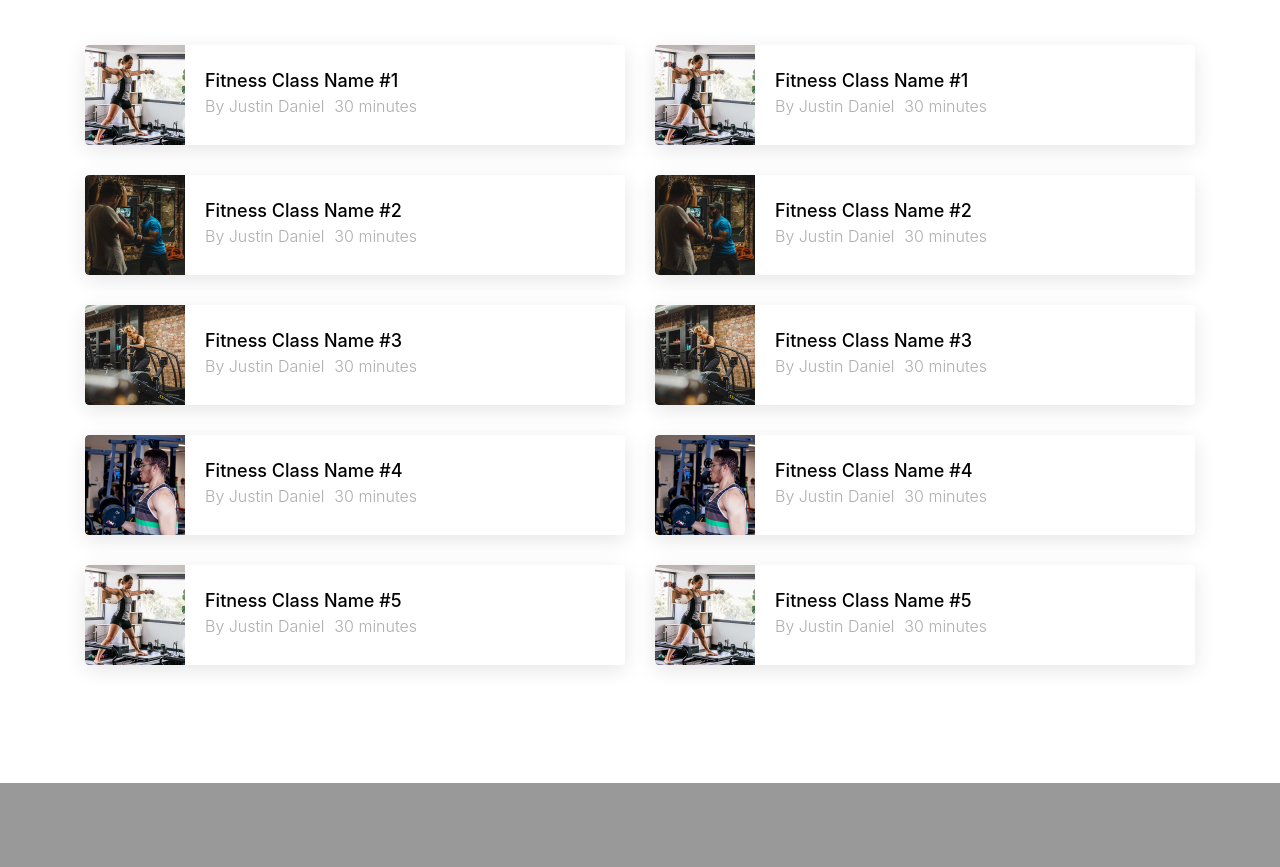
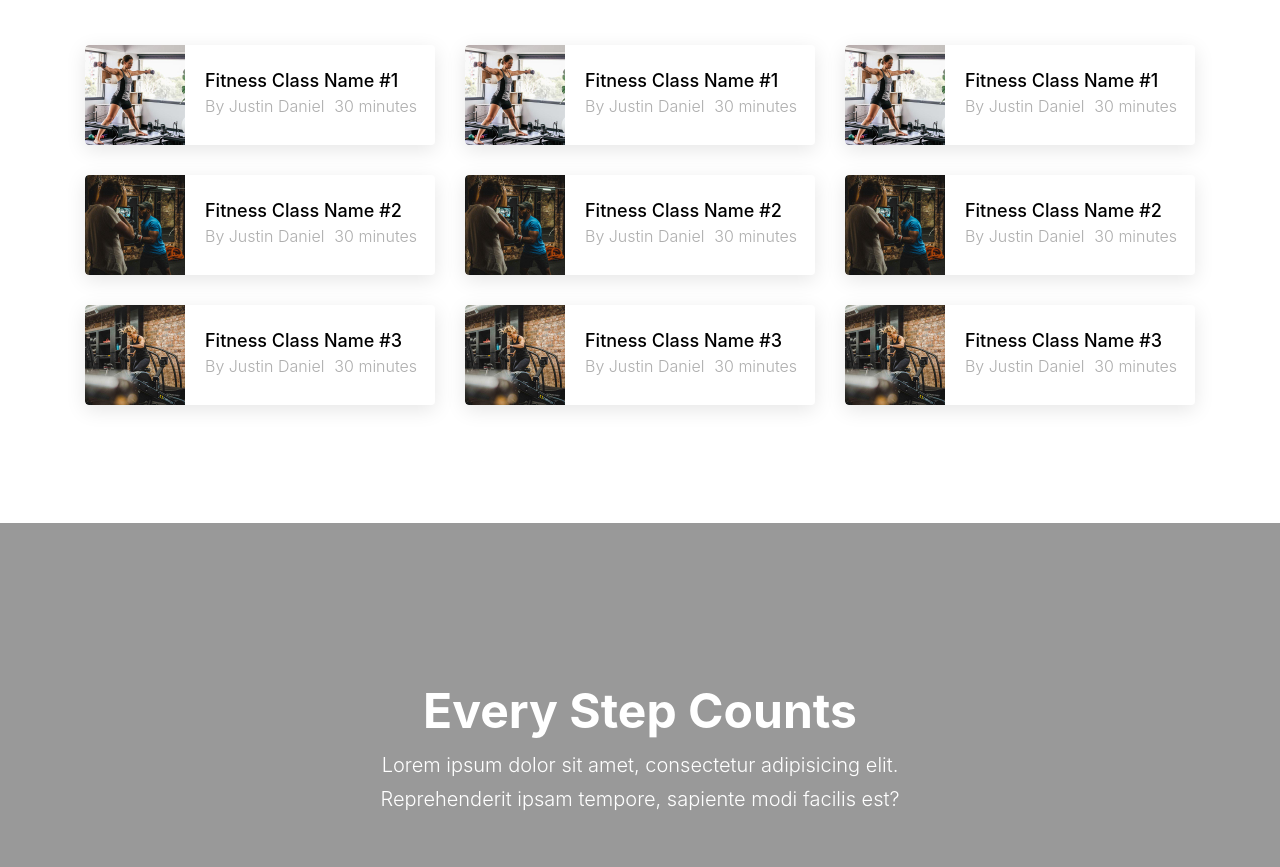
Before and after one commit to Kanyapak21/my-ecommerce-site, a plain HTML site: page index.html in a window 1280 px wide. Shown: the part 2600-3467 px from the top of the page. Drawn offline with Linux system fonts and the light colour scheme; files whose address does not match are found by name; a web font is replaced by a local one.

Commit message:
practices lab2

```diff
--- a/index.html
+++ b/index.html
@@ -194,7 +194,7 @@
           </div>
         </div>
         <div class="row">
-          <div class="col-lg-6">
+          <div class="col-lg-4">
             <div class="class-item d-flex align-items-center">
               <a href="single.html" class="class-item-thumbnail">
                 <img src="images/img_1.jpg" alt="Image">
@@ -231,33 +231,15 @@
               </div>
             </div>
 
-            <div class="class-item d-flex align-items-center">
-              <a href="single.html" class="class-item-thumbnail">
-                <img src="images/img_4.jpg" alt="Image">
-              </a>
-              <div class="class-item-text">
-
-                <h2><a href="single.html">Fitness Class Name #4</a></h2>
-                <span>By Justin Daniel</span>,
-                <span>30 minutes</span>
-              </div>
-            </div>
-
-            <div class="class-item d-flex align-items-center">
-              <a href="single.html" class="class-item-thumbnail">
-                <img src="images/img_1.jpg" alt="Image">
-              </a>
-              <div class="class-item-text">
-
-                <h2><a href="single.html">Fitness Class Name #5</a></h2>
-                <span>By Justin Daniel</span>,
-                <span>30 minutes</span>
-              </div>
-            </div>
-
-
-          </div>
-          <div class="col-lg-6">
+
+
+
+
+
+
+
+            </div>
+            <div class="col-lg-4">
               <div class="class-item d-flex align-items-center">
                 <a href="single.html" class="class-item-thumbnail">
                   <img src="images/img_1.jpg" alt="Image">
@@ -294,29 +276,52 @@
                 </div>
               </div>
 
-            <div class="class-item d-flex align-items-center">
-              <a href="single.html" class="class-item-thumbnail">
-                <img src="images/img_4.jpg" alt="Image">
-              </a>
-              <div class="class-item-text">
-
-                <h2><a href="single.html">Fitness Class Name #4</a></h2>
-                <span>By Justin Daniel</span>,
-                <span>30 minutes</span>
-              </div>
-            </div>
-
-            <div class="class-item d-flex align-items-center">
-              <a href="single.html" class="class-item-thumbnail">
-                <img src="images/img_1.jpg" alt="Image">
-              </a>
-              <div class="class-item-text">
-
-                <h2><a href="single.html">Fitness Class Name #5</a></h2>
-                <span>By Justin Daniel</span>,
-                <span>30 minutes</span>
-              </div>
-            </div>
+
+
+
+            </div>
+            <div class="col-lg-4">
+              <div class="class-item d-flex align-items-center">
+                <a href="single.html" class="class-item-thumbnail">
+                  <img src="images/img_1.jpg" alt="Image">
+                </a>
+                <div class="class-item-text">
+
+                  <h2><a href="single.html">Fitness Class Name #1</a></h2>
+                  <span>By Justin Daniel</span>,
+                  <span>30 minutes</span>
+                </div>
+              </div>
+
+              <div class="class-item d-flex align-items-center">
+                <a href="single.html" class="class-item-thumbnail">
+                  <img src="images/img_2.jpg" alt="Image">
+                </a>
+                <div class="class-item-text">
+
+                  <h2><a href="single.html">Fitness Class Name #2</a></h2>
+                  <span>By Justin Daniel</span>,
+                  <span>30 minutes</span>
+                </div>
+              </div>
+
+              <div class="class-item d-flex align-items-center">
+                <a href="single.html" class="class-item-thumbnail">
+                  <img src="images/img_3.jpg" alt="Image">
+                </a>
+                <div class="class-item-text">
+
+                  <h2><a href="single.html">Fitness Class Name #3</a></h2>
+                  <span>By Justin Daniel</span>,
+                  <span>30 minutes</span>
+                </div>
+              </div>
+
+
+              </div>
+          </div>
+
+
           </div>
         </div>
       </div>
@@ -384,7 +389,7 @@
         <div class="tab-content">
           <div class="tab-pane fade show active" id="nav-sunday" role="tabpanel" aria-labelledby="nav-sunday-tab">
             <div class="row">
-              <div class="col-lg-6">
+              <div class="col-lg-4">
                 <div class="class-item d-flex align-items-center">
                   <a href="single.html" class="class-item-thumbnail">
                     <img src="images/img_1.jpg" alt="Image">
@@ -447,7 +452,7 @@
 
 
               </div>
-              <div class="col-lg-6">
+              <div class="col-lg-4">
                 <div class="class-item d-flex align-items-center">
                   <a href="single.html" class="class-item-thumbnail">
                     <img src="images/img_1.jpg" alt="Image">
@@ -512,7 +517,7 @@
           </div>
           <div class="tab-pane fade" id="nav-monday" role="tabpanel" aria-labelledby="nav-monday-tab">
             <div class="row">
-              <div class="col-lg-6">
+              <div class="col-lg-4">
                 <div class="class-item d-flex align-items-center">
                   <a href="single.html" class="class-item-thumbnail">
                     <img src="images/img_4.jpg" alt="Image">
@@ -576,7 +581,7 @@
 
 
               </div>
-              <div class="col-lg-6">
+              <div class="col-lg-4">
                 <div class="class-item d-flex align-items-center">
                   <a href="single.html" class="class-item-thumbnail">
                     <img src="images/img_1.jpg" alt="Image">
@@ -1449,6 +1454,27 @@
             <p>Far far away, behind the word mountains, far from the countries Vokalia and Consonantia, there live the blind
               texts.
             </p>
+          </div>
+        </div>
+        <div class="row justify-content-center text-center mb-5">
+          <!--tab-->
+          <div class = 'row'>
+
+          <!-- Nav tabs .-->
+          <ul class="nav nav-tabs" role="tablist">
+            <li role="presentation" class="active"><a href="#contact-us" aria-controls="contact-us" role="tab" data-toggle="tab">Contact-us</a></li>
+            <li role="presentation"><a href="#register" aria-controls="register" role="tab" data-toggle="tab">Register</a></li>
+            <li role="presentation"><a href="#sign-in" aria-controls="sign-in" role="tab" data-toggle="tab">Sign-in</a></li>
+
+          </ul>
+
+          <!-- Tab panes -->
+          <div class="tab-content">
+            <div role="tabpanel" class="tab-pane active" id="#contact-us">Contact us</div>
+            <div role="tabpanel" class="tab-pane" id="register">register</div>
+            <div role="tabpanel" class="tab-pane" id="sign-in">sign-in</div>
+
+          </div>
         </div>
         </div>
 
```
Lines whose indentation alone changed are shown as unchanged.
